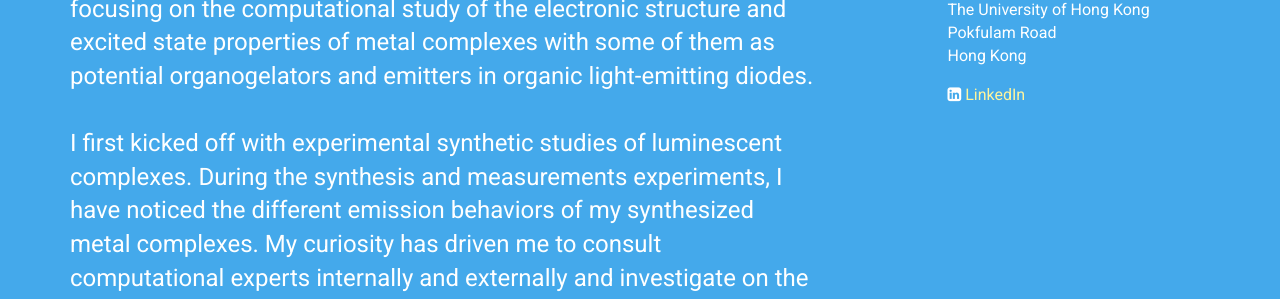
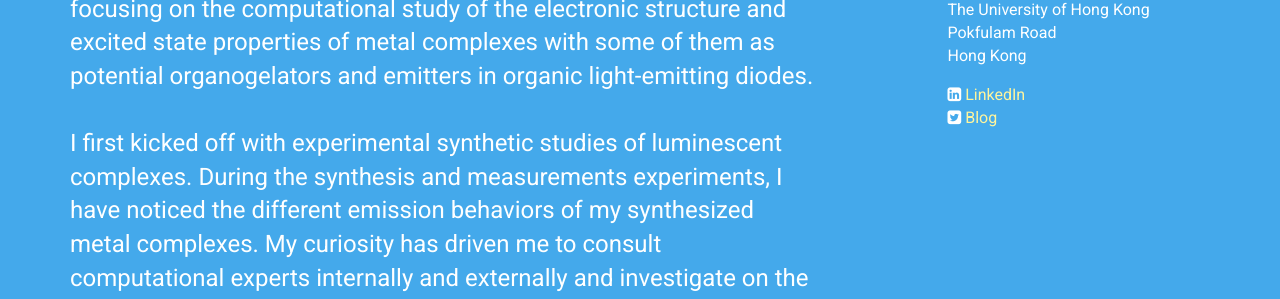
Before and after one commit to elilam/elilam.github.io, a Jekyll site: the page built from index.html, in a window 1280 px wide and 900 px high. Shown: the part 410-709 px from the top of the window. Built offline with Jekyll 4.4.1, drawn with Linux system fonts in a browser that asks for light colours; nearby versions of some CDN libraries.

Commit message:
blog_added

```diff
--- a/_data/personal.yml
+++ b/_data/personal.yml
@@ -25,6 +25,10 @@ profiles:
     network: LinkedIn
     username:
     url: https://www.linkedin.com/profile/view?id=392347538&trk=nav_responsive_tab_profile_pic
+  -
+    network: Blog
+    username:
+    url: http://funlife007.blogspot.hk/
 
 intro:
   title: Welcome!
--- a/_layouts/albertine.html
+++ b/_layouts/albertine.html
@@ -113,7 +113,7 @@ It is threatened by habitat loss.
               <i class="fa fa-google"></i>
             {% elsif profile.network == 'LinkedIn' %}
               <i class="fa fa-linkedin-square"></i>
-            {% elsif profile.network == 'Twitter' %}
+            {% elsif profile.network == 'Blog' %}
               <i class="fa fa-twitter-square"></i>
             {% endif %}
             <a href="{{ profile.url }}">
```
